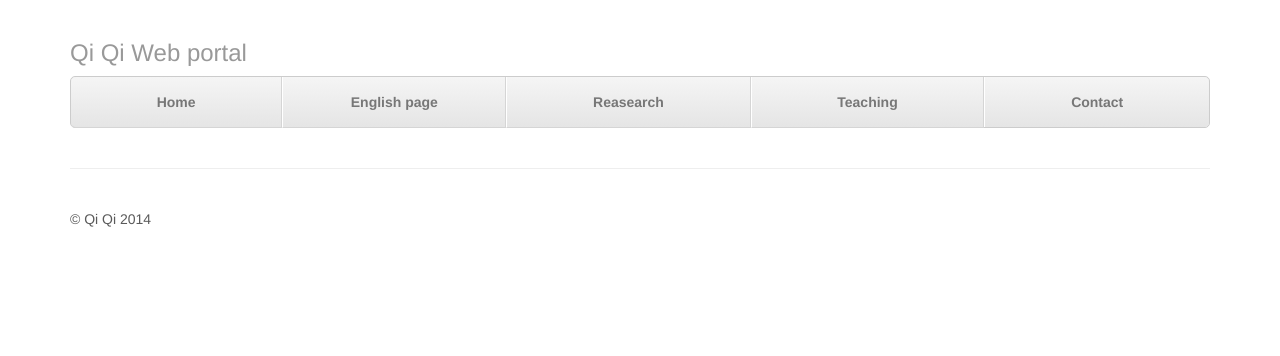
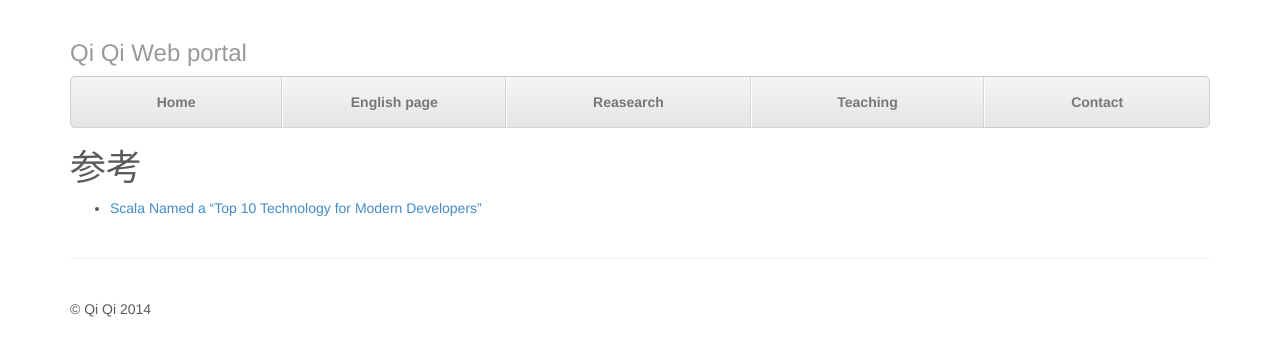
Before and after one commit to qiqi789/qiqi789.github.io_old, a Jekyll site: the page built from teaching/OO.markdown, in a window 1280 px wide. Shown: the top 356 px of the page. Built offline with Jekyll 4.4.1, drawn with Linux system fonts in a browser that asks for light colours.

Commit message:
add a link

```diff
--- a/teaching/OO.markdown
+++ b/teaching/OO.markdown
@@ -2,3 +2,6 @@
 layout: default
 title: Object-oriented design and analysis
 ---
+
+# 参考
+- [Scala Named a "Top 10 Technology for Modern Developers"](http://www.marketwired.com/press-release/-1932289.htm)
```
